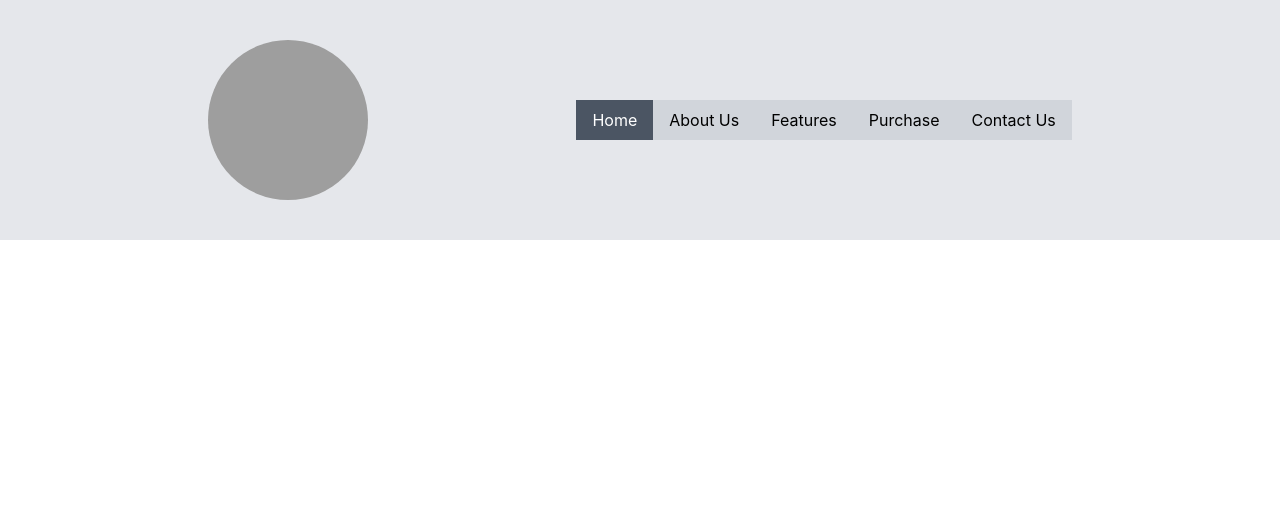
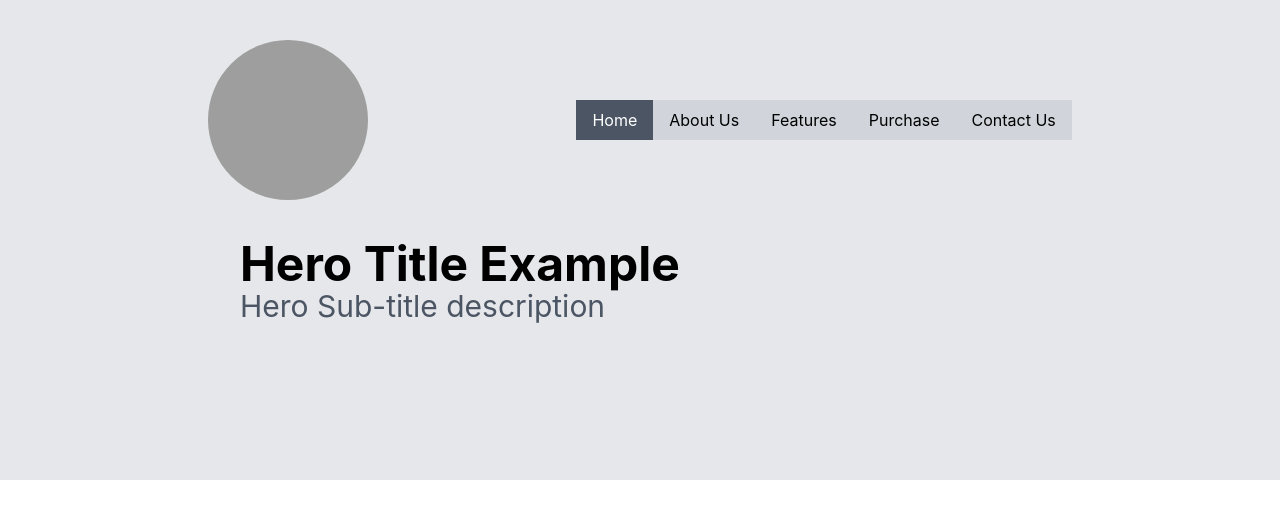
Before and after one commit to gomez-a443/React-learn, a React (Create React App) app: page / in a window 1280 px wide. Shown: the top 518 px of the page. Built offline with nearby package versions, Linux system fonts and the light colour scheme; grey boxes are pictures that could not be loaded.

Commit message:
Slider completed

```diff
--- a/package.json
+++ b/package.json
@@ -3,6 +3,7 @@
   "version": "0.1.0",
   "private": true,
   "dependencies": {
+    "@babel/plugin-proposal-private-property-in-object": "^7.21.11",
     "@testing-library/jest-dom": "^5.16.5",
     "@testing-library/react": "^13.4.0",
     "@testing-library/user-event": "^13.5.0",
--- a/src/App.js
+++ b/src/App.js
@@ -1,12 +1,12 @@
 import Navbar from "./components/Navbar";
+import Slider from "./components/Slider";
 
 function App() {
   return (
     <>
-    {/* nav-bar */}
       <Navbar />
       <main>
-    {/* Slider */}
+        <Slider />
         {/* About */}
         {/* Sponsors */}
         {/* Contact */}
--- /dev/null
+++ b/src/components/Slider.jsx
@@ -0,0 +1,10 @@
+export default function Slider() {
+  return (
+    <div className="flex bg-gray-200 h-60 flex-col">
+      <h1 className=" pl-60 font-bold text-5xl">Hero Title Example</h1>
+      <h1 className=" pl-60 text-gray-600 text-3xl">
+        Hero Sub-title description
+      </h1>
+    </div>
+  );
+}
```
Also changed, not shown: 1 other file (tests, documents, lock files or other folders). Lines whose indentation alone changed are shown as unchanged.
